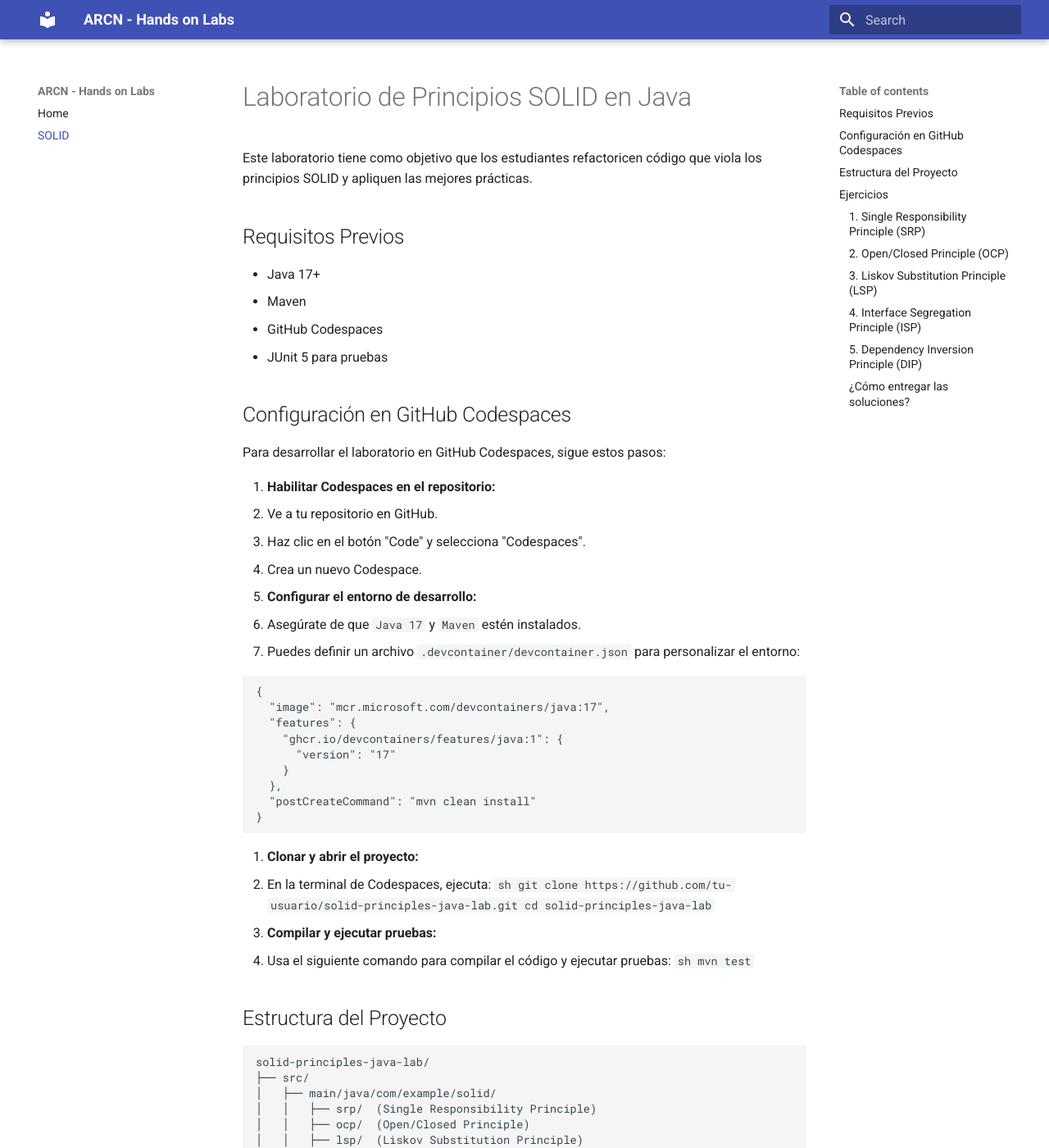
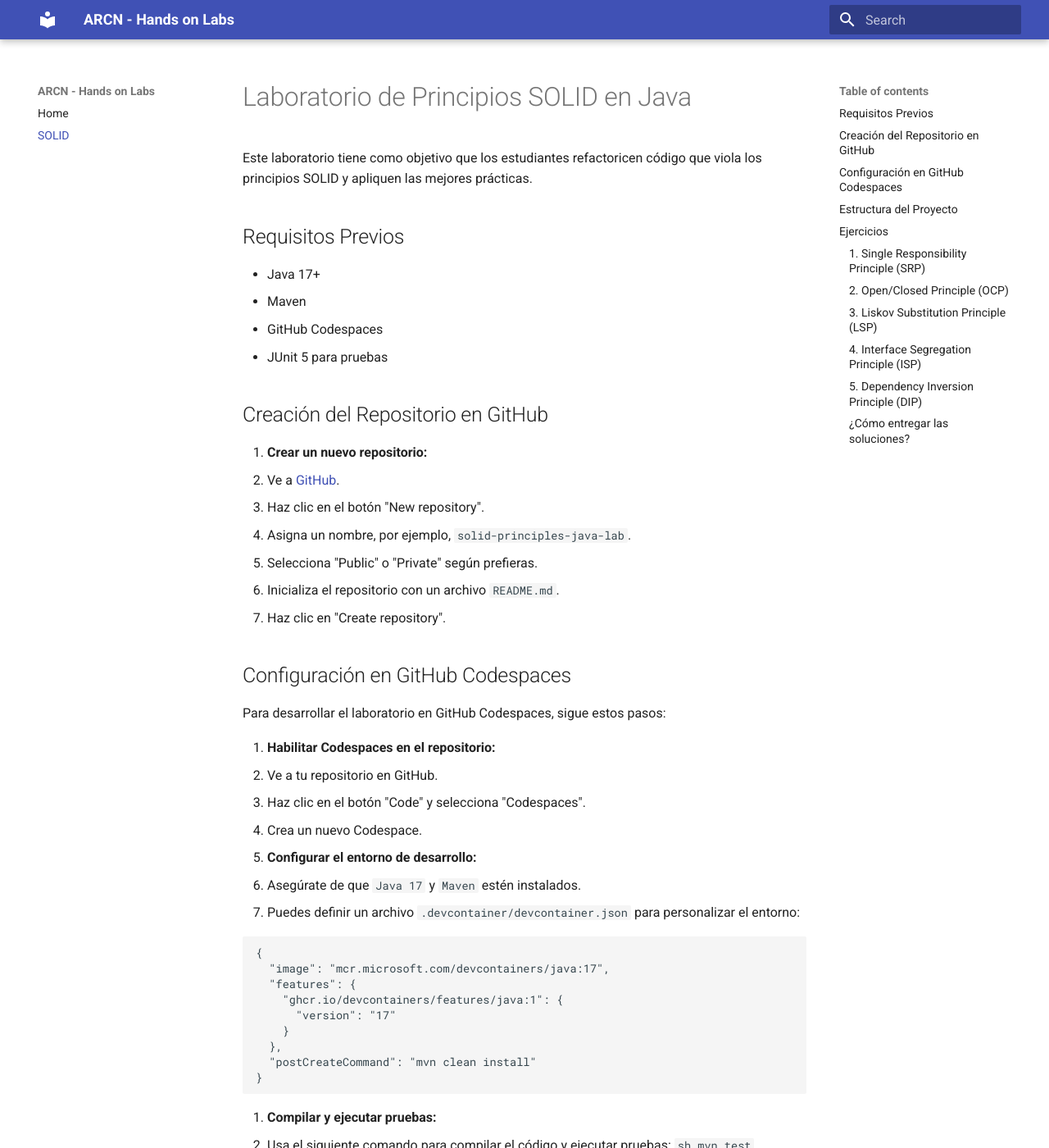
Before and after one commit to ECI-ARCN/Labs, an MkDocs documentation site: the page built from docs/solid.md, in a window 1280 px wide and 1400 px high. Shown: the whole window at 82% size. Built offline with MkDocs 1.6.1 and Material for MkDocs 9.7.7, drawn with Linux system fonts in a browser that asks for light colours.

Commit message:
Ajusto laboratorio de SOLID

````diff
--- a/docs/solid.md
+++ b/docs/solid.md
@@ -3,12 +3,24 @@
 Este laboratorio tiene como objetivo que los estudiantes refactoricen código que viola los principios SOLID y apliquen las mejores prácticas.
 
 ## Requisitos Previos
+
 - Java 17+
 - Maven
 - GitHub Codespaces
 - JUnit 5 para pruebas
 
+## Creación del Repositorio en GitHub
+
+1. **Crear un nuevo repositorio:**
+   - Ve a [GitHub](https://github.com/).
+   - Haz clic en el botón "New repository".
+   - Asigna un nombre, por ejemplo, `solid-principles-java-lab`.
+   - Selecciona "Public" o "Private" según prefieras.
+   - Inicializa el repositorio con un archivo `README.md`.
+   - Haz clic en "Create repository".
+
 ## Configuración en GitHub Codespaces
+
 Para desarrollar el laboratorio en GitHub Codespaces, sigue estos pasos:
 
 1. **Habilitar Codespaces en el repositorio:**
@@ -32,20 +44,14 @@ Para desarrollar el laboratorio en GitHub Codespaces, sigue estos pasos:
 }
 ```
 
-3. **Clonar y abrir el proyecto:**
-   - En la terminal de Codespaces, ejecuta:
-     ```sh
-     git clone https://github.com/tu-usuario/solid-principles-java-lab.git
-     cd solid-principles-java-lab
-     ```
-
-4. **Compilar y ejecutar pruebas:**
+3. **Compilar y ejecutar pruebas:**
    - Usa el siguiente comando para compilar el código y ejecutar pruebas:
      ```sh
      mvn test
      ```
 
 ## Estructura del Proyecto
+
 ```
 solid-principles-java-lab/
 ├── src/
@@ -63,6 +69,7 @@ solid-principles-java-lab/
 ## Ejercicios
 
 ### 1. Single Responsibility Principle (SRP)
+
 **Problema:** La clase `Invoice` tiene múltiples responsabilidades.
 
 ```java
@@ -89,10 +96,13 @@ public class Invoice {
     }
 }
 ```
+
 **Tarea:** Refactoriza separando la lógica en diferentes clases.
 
 ---
+
 ### 2. Open/Closed Principle (OCP)
+
 **Problema:** La clase `DiscountCalculator` no es extensible sin modificar su código.
 
 ```java
@@ -107,10 +117,13 @@ public class DiscountCalculator {
     }
 }
 ```
+
 **Tarea:** Aplica OCP creando una interfaz `DiscountStrategy`.
 
 ---
+
 ### 3. Liskov Substitution Principle (LSP)
+
 **Problema:** `ElectricCar` no puede usar `refuel()`.
 
 ```java
@@ -131,10 +144,13 @@ class ElectricCar extends Car {
     }
 }
 ```
+
 **Tarea:** Separa los métodos en interfaces específicas.
 
 ---
+
 ### 4. Interface Segregation Principle (ISP)
+
 **Problema:** La interfaz `Worker` obliga a los desarrolladores a implementar métodos innecesarios.
 
 ```java
@@ -155,10 +171,13 @@ class Developer implements Worker {
     }
 }
 ```
+
 **Tarea:** Divide la interfaz en `Workable` y `Eatable`.
 
 ---
+
 ### 5. Dependency Inversion Principle (DIP)
+
 **Problema:** `OrderProcessor` depende directamente de `MySQLDatabase`.
 
 ```java
@@ -181,8 +200,11 @@ class OrderProcessor {
     }
 }
 ```
+
 **Tarea:** Crea una interfaz `Database` e inyecta una implementación concreta.
 
 ---
+
 ### ¿Cómo entregar las soluciones?
+
 Cada estudiante debe crear una versión refactorizada en `GoodExample.java` dentro de cada carpeta (`srp/`, `ocp/`, etc.), aplicando SOLID correctamente.
--- a/mkdocs.yml
+++ b/mkdocs.yml
@@ -1,4 +1,5 @@
 site_name: "ARCN - Hands on Labs"
+site_author: "Iván Sanchez"
 theme:
   name: "material"
 nav:
````
